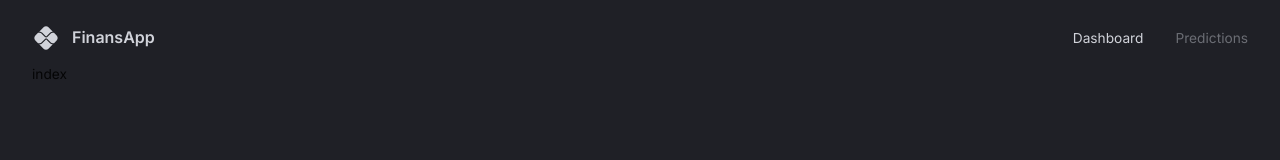
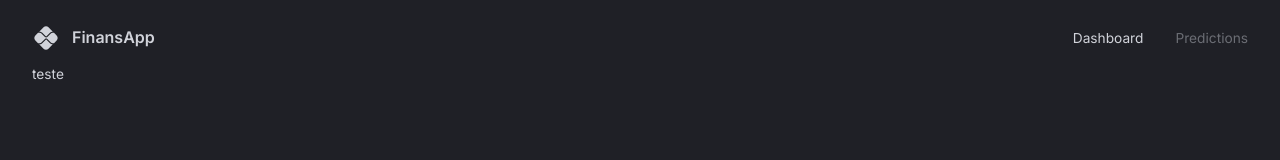
Before and after one commit to DevMartius/finansApp, a React (Vite) app: page / in a window 1280 px wide. Shown: the top 160 px of the page. Built offline with nearby package versions, Linux system fonts and the light colour scheme.

Commit message:
config grid template

```diff
--- a/src/scenes/dashboard/index.tsx
+++ b/src/scenes/dashboard/index.tsx
@@ -1,11 +1,37 @@
+import { useTheme } from "@emotion/react";
+import { Box } from "@mui/material";
 
 
 type Props = {}
 
-const index = (props: Props) => {
+const Dashboard = (props: Props) => {
+
+  const { palette } = useTheme();
+
+  const gridTemplate = `
+    "a b c"
+    "a b c"
+    "a b c"
+    "a b f"
+    "d e f"
+    "d e f"
+    "d h i"
+    "g h i"
+    "g h j"
+    "g h j"
+  `
+
   return (
-    <div>index</div>
+    <Box color={palette.grey[300]} width="100%" height="100%" display="grid" gap="1.5rem"
+      sx={{
+        gridTemplateColumns: "repeat(3, minmax(370px, 1fr))",
+        gridTemplateRows: "repeat(10, minmax(60px, 1fr))",
+        gridTemplateAreas: gridTemplate,
+      }}
+    >
+      teste
+    </Box>
   );
 };
 
-export default index;
+export default Dashboard;
```
